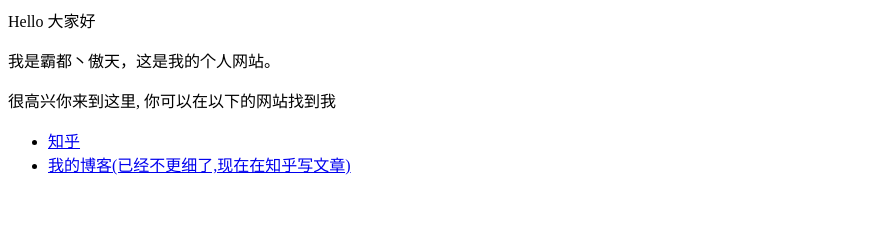
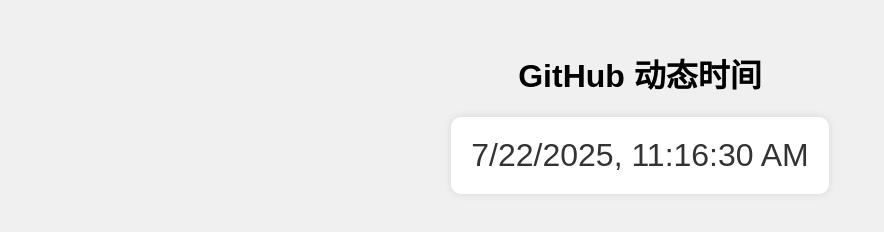
Before and after one commit to kennethchou21/kennethchou21.github.io, a plain HTML site: page index.html in a window 1280 px wide. Shown: the whole page, without its empty margins (0-884 px from the left). Drawn offline with Linux system fonts and the light colour scheme.

Commit message:
Update index.html

```diff
--- a/index.html
+++ b/index.html
@@ -1,8 +1,43 @@
-<p>Hello 大家好</p>
-<p>我是霸都丶傲天，这是我的个人网站。 </p>
-<p>很高兴你来到这里, 你可以在以下的网站找到我</p>
+<!DOCTYPE html>
+<html lang="en">
+<head>
+    <meta charset="UTF-8">
+    <meta name="viewport" content="width=device-width, initial-scale=1.0">
+    <title>动态时间显示</title>
+    <style>
+        body {
+            font-family: Arial, sans-serif;
+            text-align: center;
+            margin-top: 50px;
+            background-color: #f0f0f0;
+        }
+        #time {
+            font-size: 2em;
+            color: #333;
+            padding: 20px;
+            background-color: #fff;
+            border-radius: 10px;
+            display: inline-block;
+            box-shadow: 0 0 10px rgba(0, 0, 0, 0.1);
+        }
+    </style>
+</head>
+<body>
+    <h1>GitHub 动态时间</h1>
+    <div id="time"></div>
 
-<ul>
-  <li> <a href="https://www.zhihu.com/people/AJLoveChina">知乎</a> </li>
-  <li> <a href="http://hejie.nigeerhuo.com">我的博客(已经不更细了,现在在知乎写文章)</a> </li>
-</ul>
+    <script>
+        function updateTime() {
+            const now = new Date();
+            const timeString = now.toLocaleString(); // 格式化时间
+            document.getElementById("time").textContent = timeString;
+        }
+
+        // 初始加载时间
+        updateTime();
+
+        // 每秒更新时间
+        setInterval(updateTime, 1000);
+    </script>
+</body>
+</html>
```
